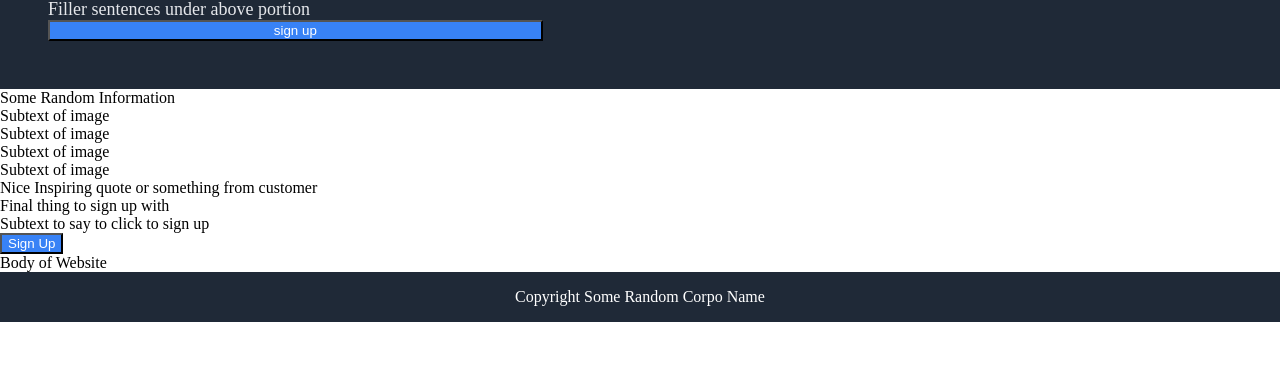
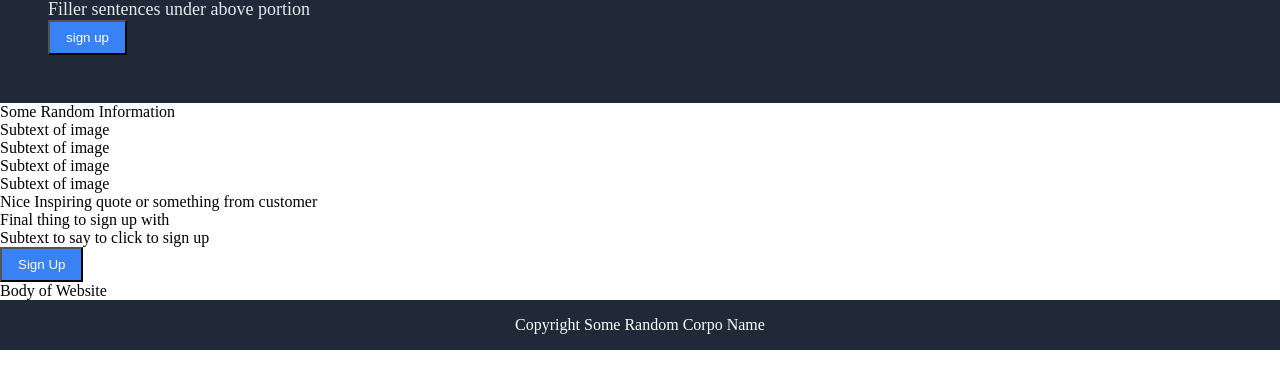
Before and after one commit to StephenKennedy5/Landing_Page, a plain HTML site: page index.html in a window 1280 px wide. Shown: the part 163-552 px from the top of the page. Drawn offline with Linux system fonts and the light colour scheme.

Commit message:
sign up button fixed

```diff
--- a/index.html
+++ b/index.html
@@ -24,7 +24,7 @@
                 <div class="small-box">
                     <div class="main-text">This website is awesome</div>
                     <div>Filler sentences under above portion</div>
-                    <button>sign up</button>
+                    <button class="sign-up">sign up</button>
                 </div>
                 <div>Picture goes here</div>
             </div>
--- a/style.css
+++ b/style.css
@@ -27,6 +27,11 @@ body {
     font-size: 18px;
     display: flex;
     flex-direction: column;
+    justify-content: left;
+}
+
+.sign-up {
+    align-self: start;
 }
 
 .header, .footer {
@@ -80,4 +85,5 @@ a {
 button {
     color: white;
     background-color: #3882F6;
+    padding: 8px 16px;
 }
```
